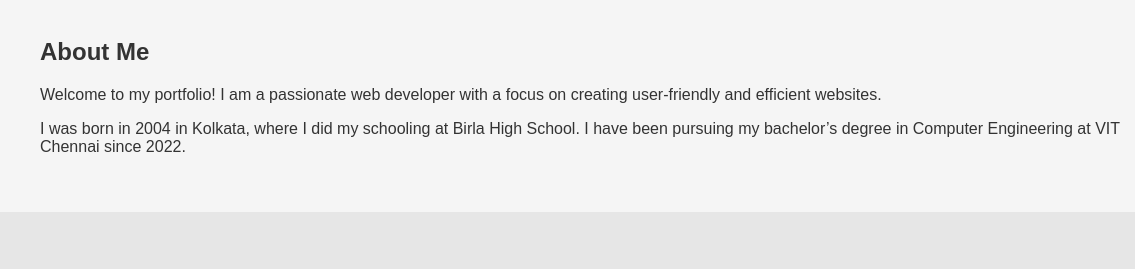
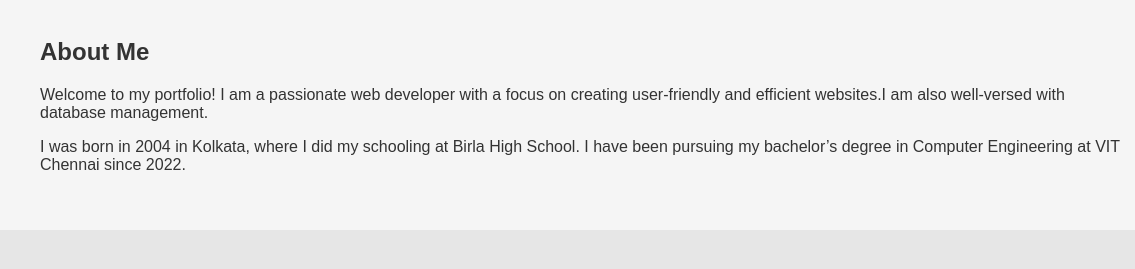
Before and after one commit to Bibaswan04/bibaswan, a plain HTML site: page index.html in a window 1280 px wide. Shown: the part 176-445 px from the top of the page, 0-1135 px from the left. Drawn offline with Linux system fonts and the light colour scheme.

Commit message:
index.html

```diff
--- a/index.html
+++ b/index.html
@@ -17,7 +17,7 @@
         <h2>About Me</h2>
         <img src="https://img.freepik.com/free-photo/rear-view-programmer-working-all-night-long_1098-18697.jpg?w=2000&t=st=1706026116~exp=1706026716~hmac=e2c970c6edeab55dd7c122daa00bdfbecda68f58ccdb7d50c7f9d31738d6b9b8" alt="Your Photo" class="profile-photo-right"width="100"
         height="100">
-        <p>Welcome to my portfolio! I am a passionate web developer with a focus on creating user-friendly and efficient websites.</p>
+        <p>Welcome to my portfolio! I am a passionate web developer with a focus on creating user-friendly and efficient websites.I am also well-versed with database management.</p>
         <p>I was born in 2004 in Kolkata, where I did my schooling at Birla High School. I have been pursuing my bachelor’s degree in Computer Engineering at VIT Chennai since 2022.</p>
     </section>
 
```
